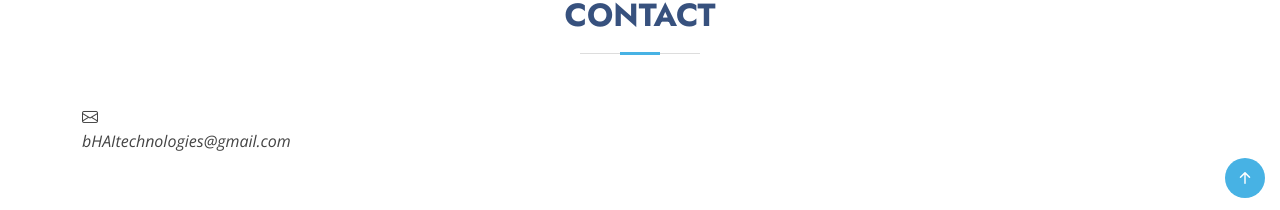
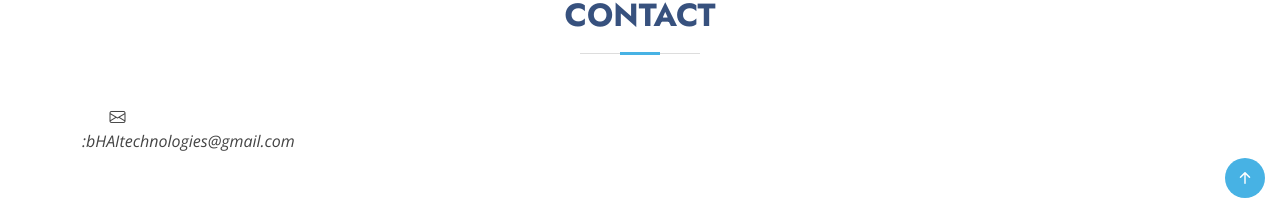
Before and after one commit to betterhealthusingAI/betterhealthusingAI.github.io, a Jekyll site: the page built from index.html, in a window 1280 px wide and 900 px high, scrolled down 397 px. Shown: the part 687-897 px from the top of the window. Built offline with Jekyll 4.4.1, drawn with Linux system fonts in a browser that asks for light colours.

Commit message:
Update design_one.html

```diff
--- a/_layouts/design_one.html
+++ b/_layouts/design_one.html
@@ -113,7 +113,7 @@
 
         <div class="row content">
 
-          <div class="col-lg-1"><i class="bi bi-envelope"> bHAItechnologies@gmail.com</i></div>
+          <div class="col-lg-1"> <center> <i class="bi bi-envelope">:bHAItechnologies@gmail.com</i> </center></div>
 
         </div>
 
```
